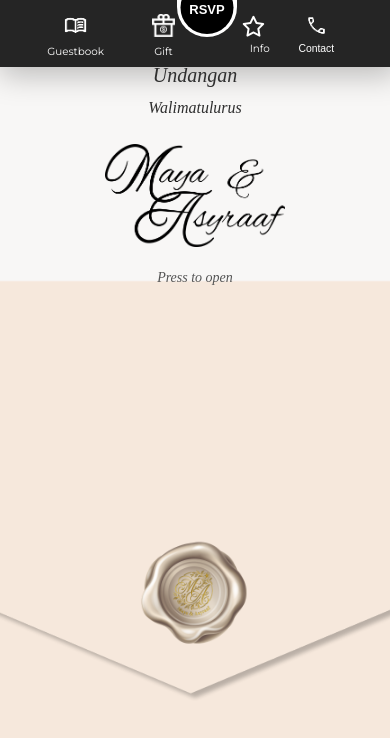
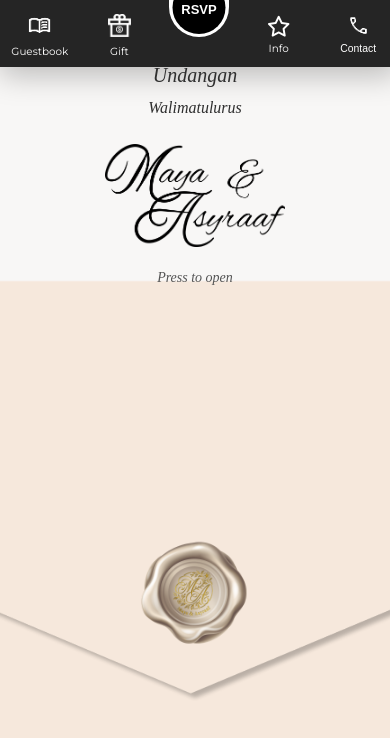
Before and after one commit to viupofficial/Canvas, a Next.js app: page /maya in a window 390 px wide. Shown: the top 738 px of the page. Built offline with nearby package versions, Linux system fonts and the light colour scheme.

Commit message:
feat: adjust footer layout for consistent spacing and alignment across nav items

```diff
--- a/src/app/globals.css
+++ b/src/app/globals.css
@@ -201,7 +201,7 @@ body {
 .footer-rsvp-wrapper {
   position: absolute;
   top: -1.2rem;
-  left: 52%;
+  left: 50%;
   transform: translateX(-50%);
   /* Snappy slide when moving to/from the Info slot (prototype used 600ms). */
   transition: left 0.6s ease, transform 0.6s ease;
@@ -234,9 +234,10 @@ body {
     border-radius: 12px;
   }
 .footer-rsvp-wrapper.move-right {
-  /* Shifted left of the Info anchor (74.5%) so the moved circle centers on the
-     floating star, which sits left of the Info icon's center. */
-  left: 68%;
+  /* The nav is a five-slot grid (see "Even nav spacing" at the end of this
+     file): Guestbook 10%, Gift 30%, RSVP 50%, Info 70%, Contact 90%. The
+     circle slides onto the Info slot, so this is simply that slot's centre. */
+  left: 70%;
   transform: translateX(-50%);
 }
 
@@ -244,7 +245,7 @@ body {
   content: "";
   position: absolute;
   top: -3.5px;
-  left: 52%;
+  left: 50%;
   transform: translateX(-50%);
   width: 60px;
   height: 40px;
@@ -259,7 +260,7 @@ body {
 
 .footer-container.bump-shift::before {
   /* Keep the white notch under the moved RSVP circle (see .move-right). */
-  left: 68%;
+  left: 70%;
 }
 
 .footer-buttons {
@@ -273,21 +274,6 @@ body {
   position: absolute;
   top: -5px;
   display: flex;
-  gap: 4rem;
-}
-
-.footer-side.right a:nth-child(1) {
-  margin-right: 1rem;
-}
-
-.footer-side.left {
-  right: 1.7rem;
-
-}
-
-.footer-side.right {
-    left: 3.7rem;
-    gap: 2rem;
 }
 
 .footer-side a {
@@ -319,7 +305,7 @@ body {
 .footer-rsvp-text {
   position: absolute;
   top: 0%;
-  left: 52%;
+  left: 50%;
   transform: translate(-50%, 0);
   color: white;
   font-weight: bold;
@@ -387,7 +373,10 @@ star-fly-in {
 .floating-star {
   position: absolute;
   top: 28%;
-  left: 6%;
+  /* Percentage of .footer-side.right, the star's positioned ancestor. That
+     group spans the right 40% of the bar and holds Info then Contact, each
+     taking half of it — so the Info slot's centre is a flat 25% across. */
+  left: 25%;
   transform: translate(-50%, -50%) scale(1);
   opacity: 1;
   transition: all 0.6s ease;
@@ -400,10 +389,10 @@ star-fly-in {
 
 .floating-star.visible {
   top: -28%;
-  /* Percentage of .footer-side.right (the star's positioned ancestor). Measured
-     against the moved circle's center at 68% (.move-right): 5% left the star
-     ~7px short of it, which is ~7% of that side group's width. */
-  left: 12%;
+  /* Same 25% as at rest: the moved circle (.move-right) lands on the Info slot
+     too, so the star only rises — it no longer has to drift sideways to meet
+     it. */
+  left: 25%;
   transform: translate(-50%, -50%) scale(1.2);
   opacity: 1;
 }
@@ -497,28 +486,8 @@ star-fly-in {
     color: #A9925C;
   }
 
-  .footer-side.left,
-  .footer-side.right {
-    position: absolute;
-    top: -5px;
-    display: flex;
-    gap: 3rem;
-    margin-left: -10px;
-  }
-
-  .footer-side.right a:nth-child(1) {
-    margin-right: -0.3rem;
-  }
-
-  .footer-side.left {
-    right: 1.5rem;
-  }
-
-  .footer-side.right {
-    left: 3.7rem;
-    gap: 2rem;
-}
-
+  /* Group placement is width-independent now (see "Even nav spacing" at the end
+     of this file), so this breakpoint only bumps the type. */
   .footer-side a {
     color: white;
     text-decoration: none;
@@ -1527,8 +1496,10 @@ star-fly-in {
 #info-buttons {
   position: absolute;
   bottom: calc(0% + 10px);
-  /* sits just above the info-popup card, aligned with the Info icon (~74.5% across the 396px footer) */
-  left: 74.5%;
+  /* Sits just above the info-popup card, aligned with the Info slot — which the
+     five-slot nav grid puts on a flat 70% at any width (see "Even nav spacing"),
+     the same place the RSVP circle slides to while Info is open. */
+  left: 70%;
   transform: translateX(-50%);
   display: flex;
   flex-direction: row;
@@ -1782,31 +1753,11 @@ star-fly-in {
   box-sizing: border-box;
 }
 
-/* The base footer pins the two icon groups toward the centre with fixed offsets
-   (left group anchored by `right`, right group by `left`), so they cluster in the
-   middle and leave gaps at the borders. In the preview we re-anchor each group to
-   its own border instead — keeping them absolutely positioned so the floating
-   star / info-open animation (which is positioned relative to .footer-side.right)
-   still works — so the items reach the edges and end up evenly spread, with the
-   centre left clear for the RSVP circle. */
-.preview-local .footer-side.left,
-.preview-local .footer-side.right {
-  gap: 1.6rem;
-}
-
-.preview-local .footer-side.left {
-  left: 0.75rem;
-  right: auto;
-}
-
-.preview-local .footer-side.right {
-  right: 0.75rem;
-  left: auto;
-}
-
-.preview-local .footer-side.right a:nth-child(1) {
-  margin-right: 0;
-}
+/* The preview used to re-anchor the two icon groups to its own borders, because
+   the base footer pinned them toward the centre with fixed offsets and they
+   clustered in the middle. Both surfaces now share the one five-slot nav grid
+   (see "Even nav spacing" at the end of this file), so nothing is preview-
+   specific about the group placement any more. */
 
 /* Contact / Money Gift cards (sticky) — confine to a centered card. */
 .preview-local .contact-card,
@@ -2497,13 +2448,6 @@ img[alt="Mayaxasyraff"],
     margin-top: 6px;
   }
 
-  .floating-star.visible {
-    top: -28%;
-    left: 14%;
-    transform: translate(-50%, -50%) scale(1.2);
-    opacity: 1;
-  }
-
   .head-img {
     width: 572px;
     margin-top: -463px;
@@ -2621,26 +2565,17 @@ img[alt="Mayaxasyraff"],
    RSVP circle centred — so the remaining items stay evenly spread with no gap.
 
    Safe to re-anchor here because the Info button (whose open-state offsets are
-   tuned against the base geometry: .move-right 68%, .floating-star.visible 5%)
+   tuned against the base geometry: .move-right 70%, .floating-star.visible 25%)
    only ever appears when BOTH slots are filled, i.e. never in compact mode. */
 .footer-container.footer-nav-compact {
   padding: 8px 20px;
 }
 
-.footer-container.footer-nav-compact .footer-side.left {
-  left: 0.75rem;
-  right: auto;
-}
-
-.footer-container.footer-nav-compact .footer-side.right {
-  right: 0.75rem;
-  left: auto;
-}
-
-/* Only meaningful between two items; with one it would push it off-centre. */
-.footer-container.footer-nav-compact .footer-side.right a:nth-child(1) {
-  margin-right: 0;
-}
+/* The group anchors and the dropped nth-child nudge that used to live here are
+   now the shared behaviour of every RSVP layout (see "Even nav spacing"), so
+   only the bar's own padding is compact-specific. With a slot empty the lone
+   item simply centres in its side group, landing on 20% / 80% of the bar with
+   the circle still on 50%. */
 
 /* ── RSVP off: no centre slot to reserve ──────────────────────────────────────
    The full bar keeps its two icon groups clear of the centred RSVP circle by
@@ -2695,8 +2630,8 @@ img[alt="Mayaxasyraff"],
   margin-right: 0;
 }
 
-/* Beats the fixed 23px slot footprint below (3 classes vs 2), so Gift / Info /
-   Calendar / Location share the row equally with Guestbook and Contact. */
+/* Every item takes an equal share of the row, so Gift / Info / Calendar /
+   Location line up with Guestbook and Contact whatever their labels measure. */
 .footer-container.footer-no-rsvp .footer-side > * {
   flex: 1 1 0;
   width: auto;
@@ -2728,33 +2663,11 @@ img[alt="Mayaxasyraff"],
   transform: translate(-50%, -50%) scale(1.2);
 }
 
-/* ── Slot items keep a constant footprint ─────────────────────────────────────
-   The two swappable slots either side of the RSVP circle sit in absolutely
-   positioned groups whose items are spaced by a fixed `gap`, so each item's own
-   width decides where its centre — and every item after it — lands. A wide
-   label ("Calendar", "Location") therefore pushed the whole group outward and
-   the gaps no longer matched the Money Gift / Info layout.
-
-   Pin the slot items to the icon width (the same 23px .footer-icon and
-   .footer-side i already use) and let the label overflow it, centred: Gift and
-   Info were already icon-width, so their spacing is unchanged, and Calendar /
-   Location now fall in exactly the same places. Guestbook and Contact are
-   fixtures in every layout, so they keep sizing to their labels. */
-.footer-side .moneygift-toggle,
-.footer-side .footer-calendar,
-.footer-side .footer-info {
-  flex: 0 0 23px;
-  width: 23px;
-  min-width: 0;
-}
-
-.footer-side .moneygift-toggle .footer-label,
-.footer-side .footer-calendar .footer-label,
-.footer-side .footer-info .footer-label {
-  /* Overflows the 23px box symmetrically (the item centres its children), so a
-     long label stays readable without taking part in the layout. */
-  white-space: nowrap;
-}
+/* Slot items used to be pinned to a 23px footprint so a wide label
+   ("Calendar", "Location") could not shove the fixed-gap group outward. The
+   groups no longer use a fixed gap — every slot is an equal share of its side
+   (see "Even nav spacing" below, and the .footer-no-rsvp row above) — so the
+   pin is gone and a label simply centres in the slot it belongs to. */
 
 /* The wide RSVP-era side padding only worked because the items were absolutely
    positioned; the Basic row is normal flow, so tighten the padding. The double
@@ -2799,7 +2712,7 @@ img[alt="Mayaxasyraff"],
 
 /* No RSVP circle/notch in the Basic footer, so the Info-open shift is a no-op. */
 .footer-basic.bump-shift::before {
-  left: 52%;
+  left: 50%;
 }
 
 /* ──────────────────────────────────────────────────────────────────────────
@@ -2840,35 +2753,13 @@ img[alt="Mayaxasyraff"],
 }
 
 /* ──────────────────────────────────────────────────────────────────────────
-   Info-open choreography fixes for the preview footer (.preview-local)
-   The preview re-anchors the right icon group to the border (see the
-   containment rules above), so the base 68% circle slot and the star offset
-   no longer line up at narrow widths: the moved circle sat left of the Info
-   slot and the star drifted right of the circle. Re-tune both to meet over
-   the Info slot, and lift the Calendar/Location chooser bubbles clear of the
-   nav bar border they were clashing with.
+   Preview footer (.preview-local)
+   The Info-open choreography used to need its own offsets here, because the
+   preview re-anchored the icon groups to the borders while the editor left
+   them clustered around the centre. Both surfaces now share the one five-slot
+   nav grid at the end of this file, so the base offsets are already correct
+   and those overrides are gone. Only the chooser-bubble lift is preview-only.
    ────────────────────────────────────────────────────────────────────────── */
-.preview-local .footer-rsvp-wrapper.move-right {
-  left: 72%;
-}
-
-.preview-local .footer-container.bump-shift::before {
-  left: 72%;
-}
-
-/* Percentage is relative to .footer-side.right (the star's positioned
-   ancestor), whose left edge sits at ~72% of the preview width. The group is
-   border-anchored, so on wider previews the star needs to sit further left
-   and on narrow phones slightly right to stay centered on the moved circle. */
-.preview-local .floating-star.visible {
-  left: -4%;
-}
-
-@media (max-width: 390px) {
-  .preview-local .floating-star.visible {
-    left: 3%;
-  }
-}
 
 .preview-local #info-buttons {
   bottom: 26px;
@@ -2944,6 +2835,86 @@ img[alt="Mayaxasyraff"],
   align-items: center;
 }
 
+/* ──────────────────────────────────────────────────────────────────────────
+   Even nav spacing — the five-slot grid (RSVP layout)
+   The bar carries five things: Guestbook, the left slot (Gift/Calendar), the
+   RSVP circle, the right slot (Info/Calendar/Location) and Contact. They used
+   to be placed by hand — each icon group absolutely positioned at a fixed
+   offset from the centre with a fixed `gap` between its two items — and every
+   surface tuned those numbers separately (base, the 789px media query, the
+   preview, compact). The result was a bar whose items sat at different spacings
+   on the left and the right, drifted with the label widths, and did not match
+   between the editor and the published preview.
+
+   Place them on one grid instead. The nav row is stretched across the bar's
+   full padding box, each side group takes the outer 40% of it, and the two
+   items inside a group split that evenly — which lands the five centres on an
+   exact 10% / 30% / 50% / 70% / 90%. Every gap is then the same 20% of the bar
+   and the two end margins match each other, at any width, on every surface.
+   The RSVP circle and its notch sit at 50% and slide to the Info slot's 70%
+   (see .move-right), so the circle stays dead centre at rest.
+
+   Scoped with :not(.footer-no-rsvp) because that layout has no centre slot to
+   reserve and already spreads its items across the whole bar; .footer-basic
+   uses .footer-basic-row and is untouched.
+   ────────────────────────────────────────────────────────────────────────── */
+.footer-container:not(.footer-no-rsvp) .footer-buttons {
+  /* Stretch across the bar's padding box — the same box the RSVP circle and its
+     notch resolve their percentages against, so the five slots and the circle
+     share one coordinate system. Absolute positioning also ignores the bar's
+     horizontal padding, which every surface used to set differently (199px in
+     the base rule, 20px in the preview and compact ones) and which was half the
+     reason the editor and the preview never lined up. And it keeps the row from
+     feeding back into the bar's fixed height. */
+  position: absolute;
+  left: 0;
+  right: 0;
+  top: 19px;
+  height: 40px;
+  margin: 0;
+}
+
+.footer-container:not(.footer-no-rsvp) .footer-side.left,
+.footer-container:not(.footer-no-rsvp) .footer-side.right {
+  /* Two items sharing the outer 40% → centres at 10% and 30% of the bar. */
+  width: 40%;
+  justify-content: space-around;
+  gap: 0;
+  margin-left: 0;
+}
+
+.footer-container:not(.footer-no-rsvp) .footer-side.left {
+  left: 0;
+  right: auto;
+}
+
+.footer-container:not(.footer-no-rsvp) .footer-side.right {
+  right: 0;
+  left: auto;
+}
+
+/* Equal shares, so a slot's own label width no longer decides where it — or
+   anything after it — sits. This replaces the 23px footprint pin further up,
+   which existed only to stop wide labels ("Calendar", "Location") shoving the
+   fixed-gap group outward. */
+.footer-container:not(.footer-no-rsvp) .footer-side > * {
+  flex: 1 1 0;
+  width: auto;
+  min-width: 0;
+}
+
+/* The slot is now wider than the icon but can still be narrower than a long
+   label, which overflows it symmetrically — centred, and out of the layout. */
+.footer-container:not(.footer-no-rsvp) .footer-side .footer-label {
+  white-space: nowrap;
+}
+
+/* Nudges that propped up the old hand-placed spacing. */
+.footer-container:not(.footer-no-rsvp) .footer-side.right a:nth-child(1) {
+  margin-right: 0;
+}
+
+
 /* ── RSVP loading skeleton (see components/RsvpSkeleton.tsx) ────────────────
    Named uniquely on purpose: this file already redefines `pulse` as a scale
    animation, so Tailwind's `animate-pulse` does not fade here. */
```
